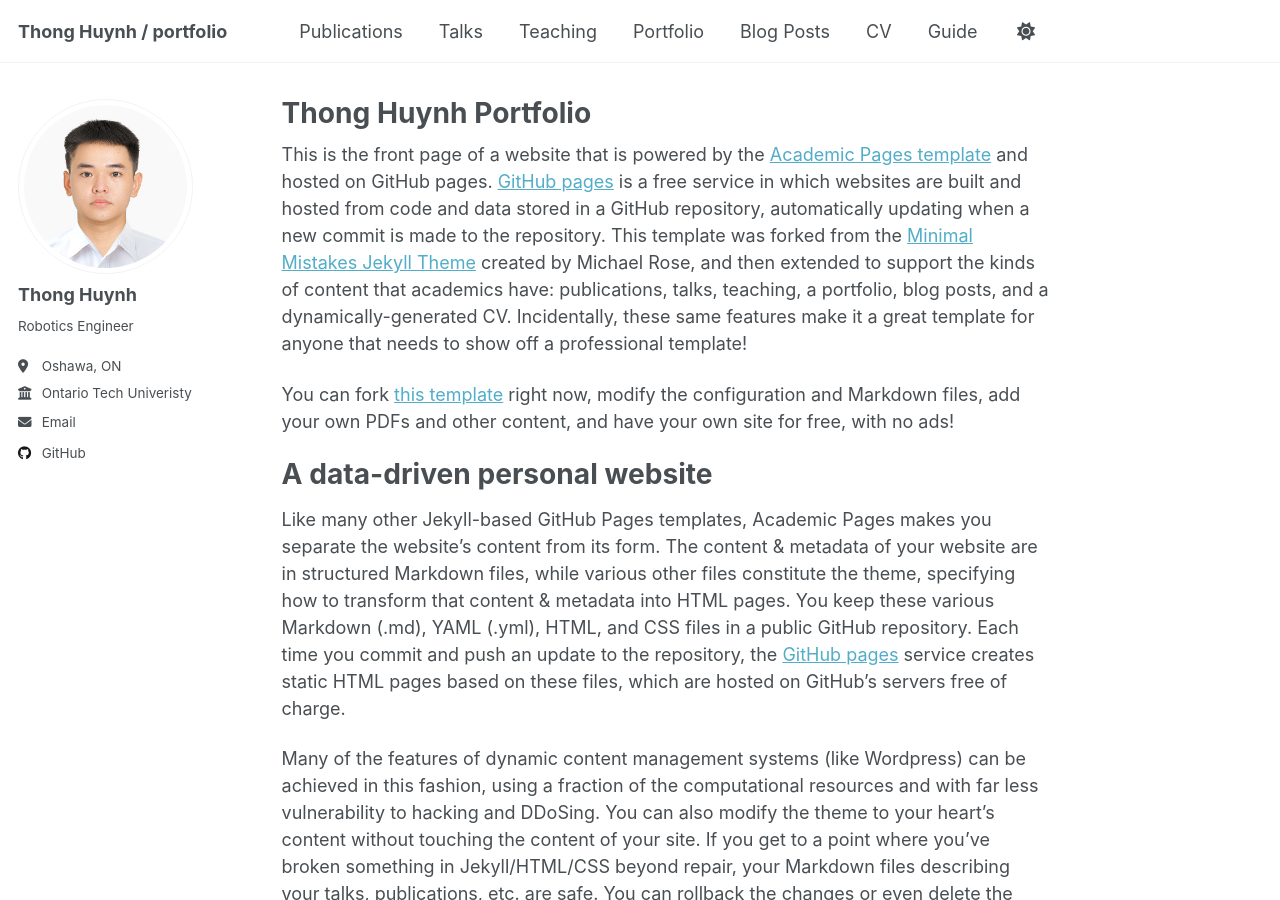
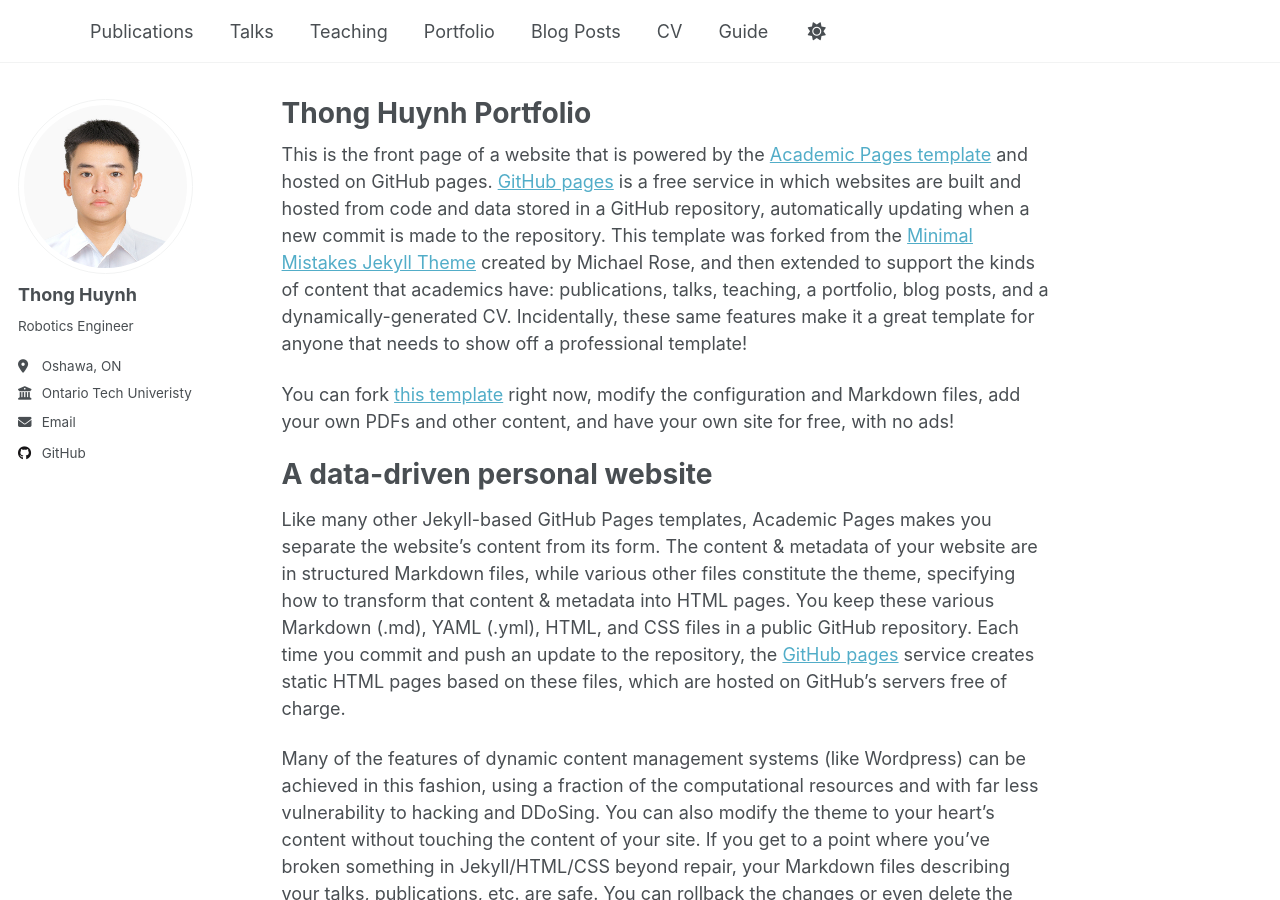
Before and after one commit to ThongHHuynh/ThongHHuynh.github.io, a Jekyll site: the page built from _pages/about.md, in a window 1280 px wide and 900 px high. Built offline with Jekyll 4.4.1, drawn with Linux system fonts in a browser that asks for light colours; a script that is not in the unit is left out.

Commit message:
Update _config.yml

```diff
--- a/_config.yml
+++ b/_config.yml
@@ -9,7 +9,7 @@
 # Basic Site Settings
 locale                   : "en-US"
 site_theme               : "jekyll-theme-cayman"
-title                    : "Thong Huynh / portfolio"
+title                    : ""
 title_separator          : "-"
 name                     : &name "Your Name"
 description              : &description "personal description"
```
